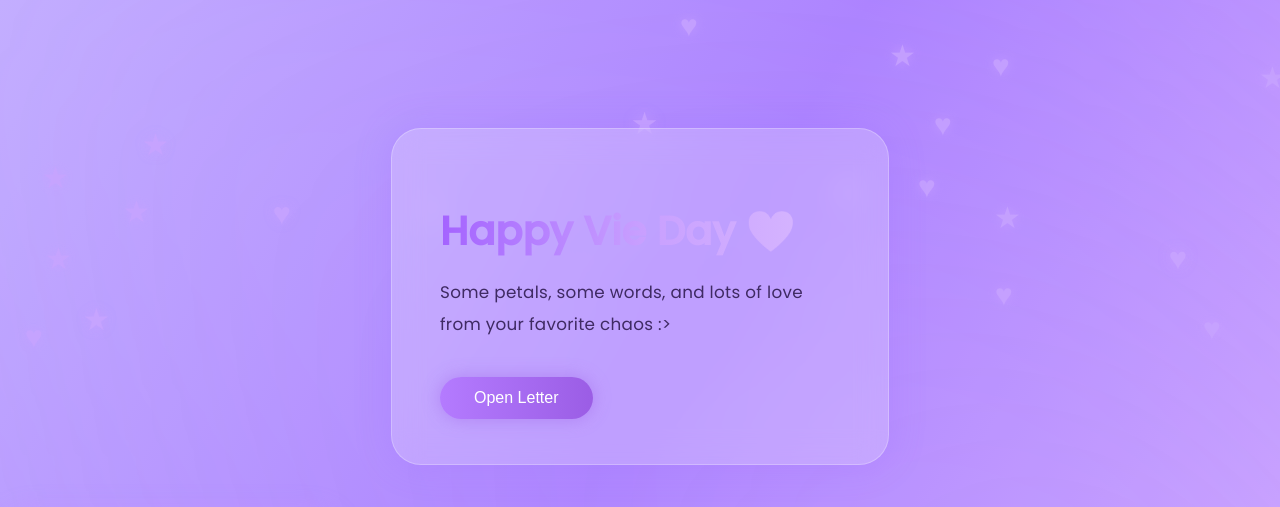
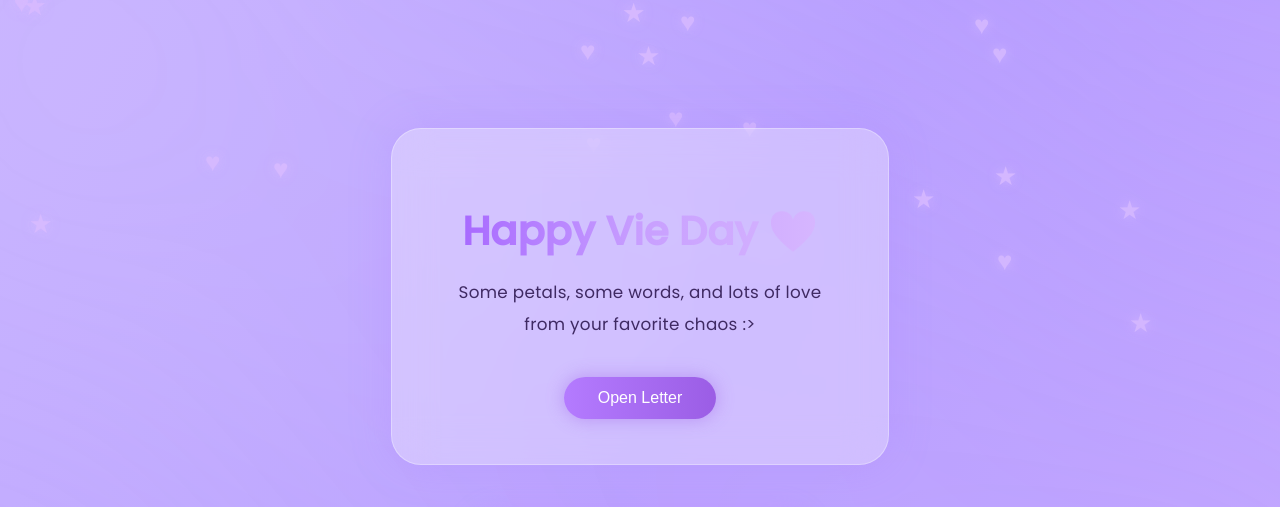
Before and after one commit to zyzy23/betlog, a plain HTML site: page index.html in a window 1280 px wide. Shown: the top 507 px of the page. Drawn offline with Linux system fonts and the light colour scheme; grey boxes are pictures that could not be loaded.

Commit message:
initialize

```diff
--- a/index.html
+++ b/index.html
@@ -7,17 +7,16 @@
 <style>
   @import url('https://fonts.googleapis.com/css2?family=Poppins:wght@300;400;500&display=swap');
 
-  * { scroll-behavior: smooth; }
-
   body {
     margin: 0;
     font-family: 'Poppins', sans-serif;
-    background: linear-gradient(120deg, #bda6ff, #a77bff, #cfa8ff);
-    background-attachment: fixed;
+    background: linear-gradient(120deg, #c9b2ff, #b49aff, #d2b7ff);
     background-size: 200% 200%;
     animation: backgroundShift 20s ease-in-out infinite;
     min-height: 100vh;
     overflow-x: hidden;
+    overflow-y: auto;
+    text-align: center;
     color: #3f2a63;
     position: relative;
   }
@@ -28,27 +27,26 @@
     100% { background-position: 0% 50%; }
   }
 
-  /* soft mist for depth */
+
   .mist {
     position: fixed;
     width: 200%;
     height: 200%;
     top: -50%;
     left: -50%;
-    background: radial-gradient(circle at 30% 30%, rgba(255,255,255,0.1), transparent 60%),
-                radial-gradient(circle at 70% 70%, rgba(200,170,255,0.2), transparent 60%);
-    filter: blur(90px);
-    animation: mistFlow 40s ease-in-out infinite alternate;
+    background: radial-gradient(circle at 30% 30%, rgba(255,255,255,0.2), transparent 50%),
+                radial-gradient(circle at 70% 70%, rgba(200,170,255,0.25), transparent 50%);
+    filter: blur(80px);
+    animation: mistFlow 30s ease-in-out infinite alternate;
     z-index: 0;
-    pointer-events: none;
   }
   @keyframes mistFlow {
     0% { transform: translate(0, 0) scale(1); }
-    50% { transform: translate(-4%, -3%) scale(1.05); }
-    100% { transform: translate(3%, 4%) scale(1); }
+    50% { transform: translate(-5%, -3%) scale(1.1); }
+    100% { transform: translate(3%, 5%) scale(1.05); }
   }
 
-  /* floating hearts and stars */
+  /* glowing hearts and stars */
   .sparkles {
     position: fixed;
     top: 0; left: 0;
@@ -59,26 +57,26 @@
   }
   .shape {
     position: absolute;
-    font-size: 30px;
-    color: #c8a4ff;
-    text-shadow: 0 0 12px rgba(200,160,255,0.8);
-    opacity: 0.8;
+    font-size: 26px;
+    color: #d7baff;
+    text-shadow: 0 0 12px rgba(215,186,255,0.8);
+    opacity: 0.85;
     animation: drift 18s ease-in-out infinite;
   }
   @keyframes drift {
-    0% { transform: translateY(0) scale(1); opacity: 0.8; }
-    50% { transform: translateY(-35px) scale(1.05); opacity: 1; }
-    100% { transform: translateY(0) scale(1); opacity: 0.8; }
+    0% { transform: translateY(0) scale(1); opacity: 0.9; }
+    50% { transform: translateY(-40px) scale(1.05); opacity: 1; }
+    100% { transform: translateY(0) scale(1); opacity: 0.9; }
   }
 
   .card, .letter {
     position: relative;
     z-index: 2;
-    backdrop-filter: blur(15px);
-    background: rgba(255,255,255,0.2);
+    backdrop-filter: blur(20px);
+    background: rgba(255,255,255,0.3);
     border-radius: 30px;
-    border: 1px solid rgba(255,255,255,0.25);
-    box-shadow: 0 0 35px rgba(160,110,255,0.25);
+    border: 1px solid rgba(255,255,255,0.3);
+    box-shadow: 0 0 40px rgba(170,130,255,0.25);
     transition: all 0.5s ease;
     animation: fadeIn 1.2s ease;
   }
@@ -94,7 +92,6 @@
     margin: 5rem auto;
     max-width: 700px;
     display: none;
-    background: rgba(255,255,255,0.25);
   }
 
   h1 {
@@ -189,20 +186,19 @@
 <audio id="bg" src="malumanay.mp3" preload="auto" loop autoplay></audio>
 
 <script>
-
   const sparkles = document.getElementById('sparkles');
   const shapes = ['★', '♥'];
   for (let i = 0; i < 24; i++) {
-    const s = document.createElement('span');
-    s.classList.add('shape');
-    s.innerText = shapes[Math.floor(Math.random() * shapes.length)];
+    const span = document.createElement('span');
+    span.classList.add('shape');
+    span.innerText = shapes[Math.floor(Math.random() * shapes.length)];
     const x = Math.random() * 100;
-    const y = Math.random() * 50;
-    if (x < 20 || x > 80 || y < 35) {
-      s.style.left = x + 'vw';
-      s.style.top = y + 'vh';
-      s.style.animationDelay = Math.random() * 12 + 's';
-      sparkles.appendChild(s);
+    const y = Math.random() * 40;
+    if (x < 15 || x > 85 || y < 35) {
+      span.style.left = x + 'vw';
+      span.style.top = y + 'vh';
+      span.style.animationDelay = Math.random() * 10 + 's';
+      sparkles.appendChild(span);
     }
   }
 
@@ -215,9 +211,9 @@
     setTimeout(() => {
       mainPage.style.display = "none";
       letterPage.style.display = "block";
-      letterPage.style.opacity = "0";
-      setTimeout(() => letterPage.style.opacity = "1", 100);
-      body.style.background = "linear-gradient(120deg, #a58aff, #9068ff, #c29cff)";
+      body.style.background = "linear-gradient(120deg, #bca7ff, #a98fff, #c3a5ff)";
+      window.scrollTo(0, 0);
+      letterPage.style.opacity = "1";
     }, 400);
   }
 
@@ -226,9 +222,9 @@
     setTimeout(() => {
       letterPage.style.display = "none";
       mainPage.style.display = "block";
-      mainPage.style.opacity = "0";
-      setTimeout(() => mainPage.style.opacity = "1", 100);
-      body.style.background = "linear-gradient(120deg, #bda6ff, #a77bff, #cfa8ff)";
+      body.style.background = "linear-gradient(120deg, #c9b2ff, #b49aff, #d2b7ff)";
+      window.scrollTo(0, 0);
+      mainPage.style.opacity = "1";
     }, 400);
   }
 
@@ -236,7 +232,7 @@
   const bg = document.getElementById('bg');
   window.addEventListener("load", () => {
     const tryPlay = () => {
-      bg.play().catch(() => setTimeout(tryPlay, 1500));
+      bg.play().catch(() => setTimeout(tryPlay, 2000));
     };
     tryPlay();
   });
```
